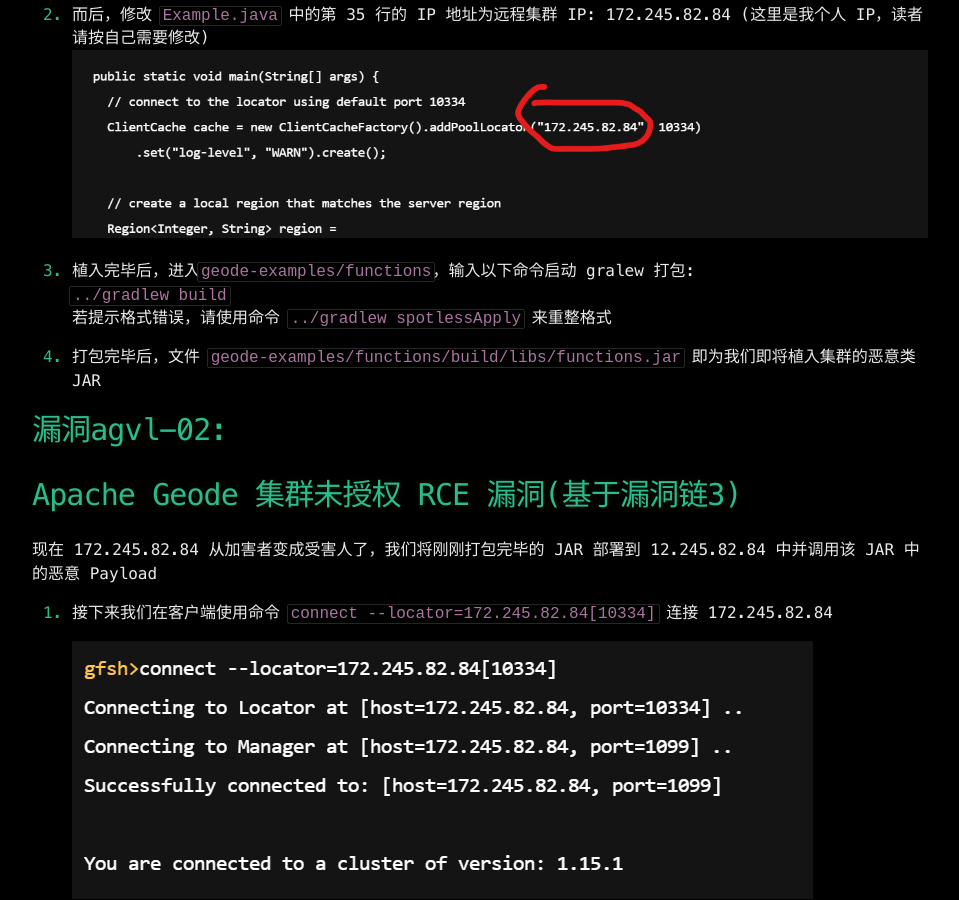
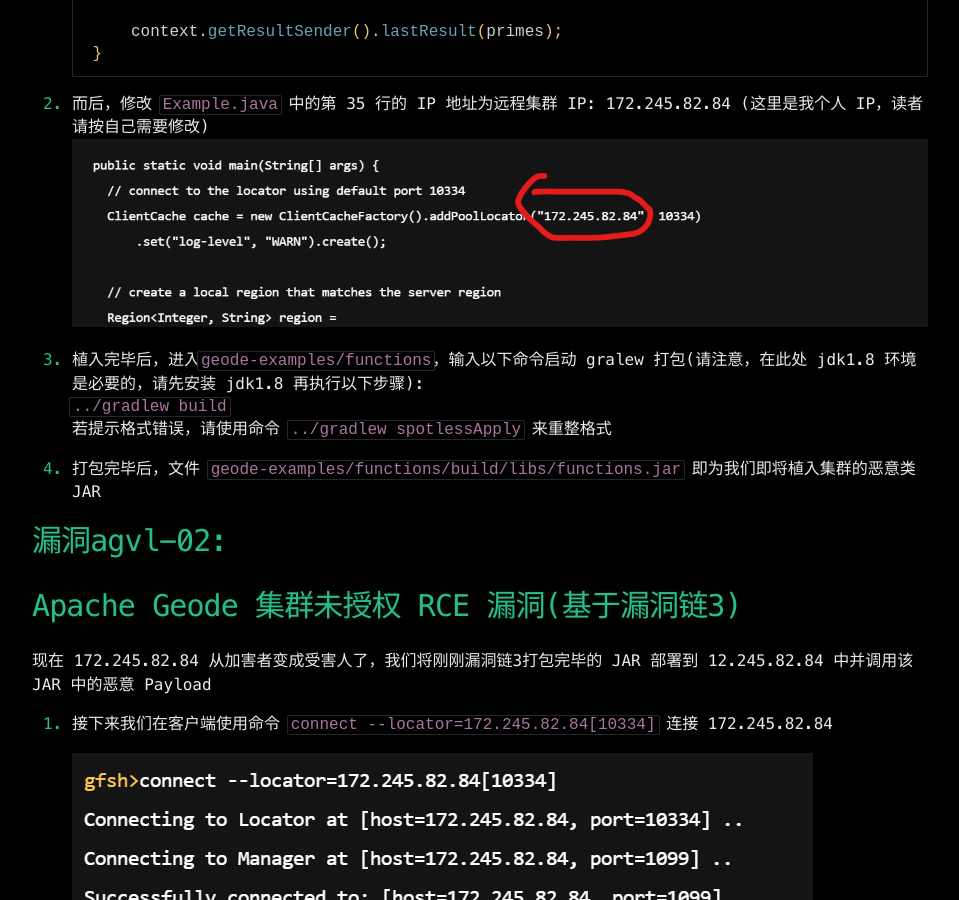
Before and after one commit to Leeyangee/leeyangee.github.io, a Jekyll site: the page built from _posts/2024-06-01-Apache Geode审计实战.md, in a window 1280 px wide and 900 px high, scrolled down 13512 px. Shown: the whole window, without its empty margins (160-1119 px from the left). Built offline with Jekyll 4.4.1, drawn with Linux system fonts in a browser that asks for light colours; some web fonts are replaced; some of the changed text lies outside the part shown.

Commit message:
Update 2024-06-01-Apache Geode审计实战.md

```diff
--- a/_posts/2024-06-01-Apache Geode审计实战.md
+++ b/_posts/2024-06-01-Apache Geode审计实战.md
@@ -423,8 +423,9 @@
 -->
 
 # [](#header-31)漏洞链 3:
+# [](#header-31)构造恶意 JAR:
 
-接下来将利用集群能够上传 JAR 并解析其中的函数的特性，构造 RCE，首先读者可以阅读一下 Apache Geode 官方文档、笔者以下给出的 Youtube 视频示例，来初步了解下 Apache Geode 的集群函数部署方式及解析特性
+接下来将利用集群能够上传 JAR 并解析其中的函数的特性，构造一个包含 RCE Payload 的 JAR 并在后续漏洞验证阶段上传. 首先读者可以阅读一下 Apache Geode 官方文档、笔者以下给出的 Youtube 视频示例，来初步了解下 Apache Geode 的集群函数部署方式及解析特性
 
 [Deploying Application JARs to Apache Geode Members](https://geode.apache.org/docs/guide/114/configuring/cluster_config/deploying_application_jars.html)
 
@@ -493,16 +494,17 @@
 2. 而后，修改 `Example.java` 中的第 35 行的 IP 地址为远程集群 IP: 172.245.82.84 (这里是我个人 IP，读者请按自己需要修改)
     ![avatar](/image/2024-06-01-12.png)
 
-3. 植入完毕后，进入`geode-examples/functions`，输入以下命令启动 gralew 打包:
+3. 植入完毕后，进入`geode-examples/functions`，输入以下命令启动 gralew 打包(请注意，在此处 jdk1.8 环境是必要的，请先安装 jdk1.8 再执行以下步骤):
     `../gradlew build`
     若提示格式错误，请使用命令 `../gradlew spotlessApply` 来重整格式
+
 
 4. 打包完毕后，文件 `geode-examples/functions/build/libs/functions.jar` 即为我们即将植入集群的恶意类 JAR
 
 # [](#header-31)漏洞agvl-02:
-# [](#header-31)Apache Geode 集群未授权 RCE 漏洞(基于漏洞链3)
+# [](#header-33)Apache Geode 集群未授权 RCE 漏洞(基于漏洞链3)
 
-现在 172.245.82.84 从加害者变成受害人了，我们将刚刚打包完毕的 JAR 部署到 12.245.82.84 中并调用该 JAR 中的恶意 Payload
+现在 172.245.82.84 从加害者变成受害人了，我们将刚刚漏洞链3打包完毕的 JAR 部署到 12.245.82.84 中并调用该 JAR 中的恶意 Payload
 
 1. 接下来我们在客户端使用命令 `connect --locator=172.245.82.84[10334]` 连接 172.245.82.84
 
@@ -516,6 +518,10 @@
 
     在客户端上输入以上命令时，请完全忽略回显，回显是错误的.
 
+    命令解释:
+    第 1、2 条命令的作用是创建一个可交互性 region，笔者打包的 functions.jar 需要名为 example-region 的 region 用作数据交互
+    第 3 条命令的作用是将 functions.jar 部署到集群中
+
 2. 进入 `geode-examples/functions`，输入以下命令启动客户端调用远程函数
 
     `../gradlew run`
```
Also changed, not shown: other parts of _posts/2024-06-01-Apache Geode审计实战.md (+2 -2 lines).
